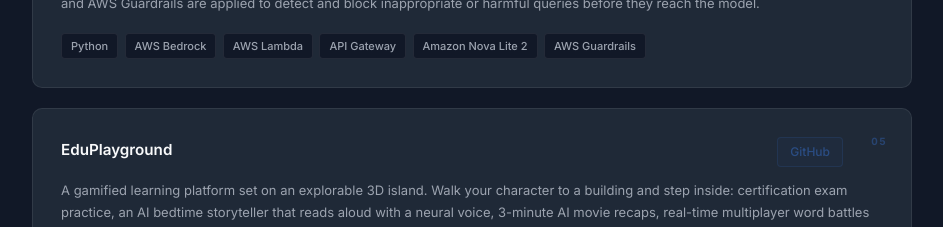
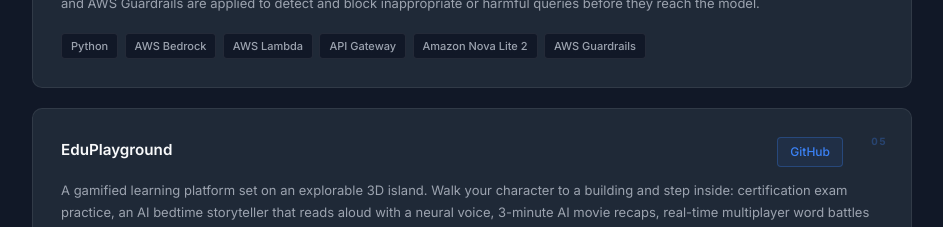
Before and after one commit to Htet-Myark/htet-portfolio-v2, a React (Vite) app: page / in a window 1280 px wide. Shown: the part 3440-3667 px from the top of the page, without its empty margins (168-1111 px from the left). Built offline with nearby package versions, Linux system fonts and the light colour scheme.

Commit message:
github linked

```diff
--- a/src/components/Projects.jsx
+++ b/src/components/Projects.jsx
@@ -33,7 +33,7 @@
   {
     title: 'EduPlayground',
     org: 'GitHub',
-    link: '',
+    link: 'https://github.com/Htet-Myark/eduplayground',
     desc: 'A gamified learning platform set on an explorable 3D island. Walk your character to a building and step inside: certification exam practice, an AI bedtime storyteller that reads aloud with a neural voice, 3-minute AI movie recaps, real-time multiplayer word battles across devices, a song-guessing game, sleep sounds, and a full kids section — no account required, works instantly in the browser.',
     tags: ['React', 'Vite', 'Three.js', 'Node.js', 'Express', 'websockets',]
   }
```
